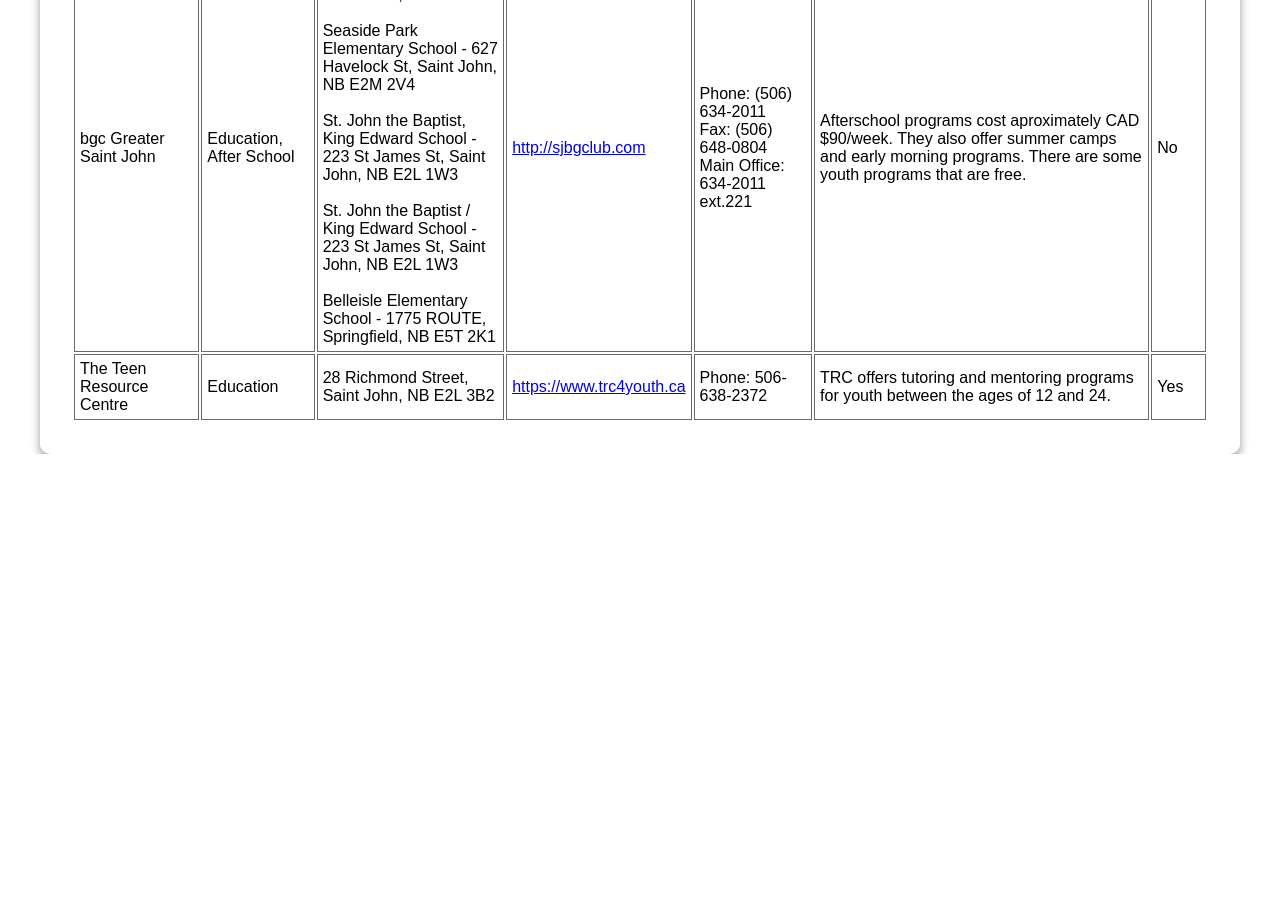
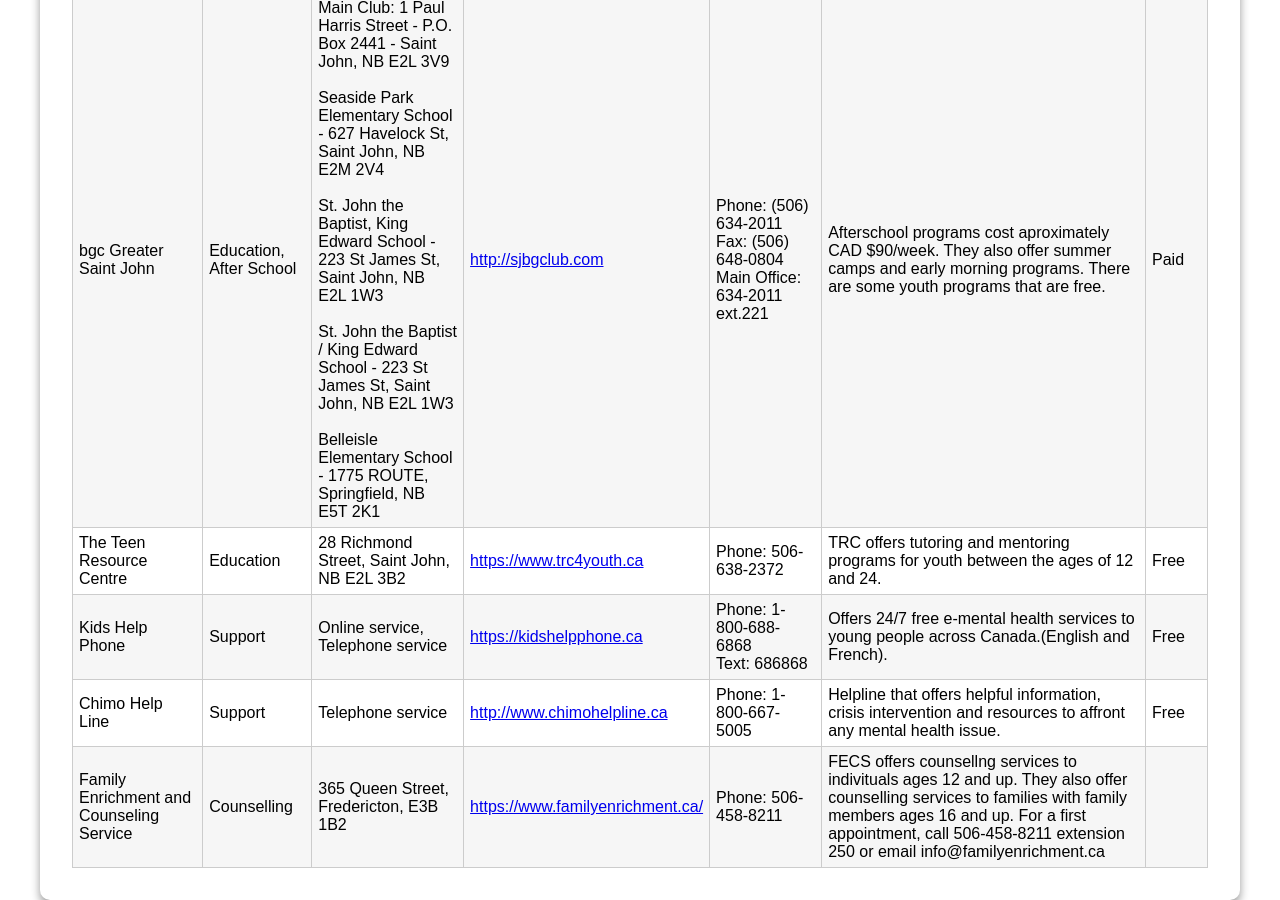
Before and after one commit to LuisCBeltran/youthsupport, a plain HTML site: page index.html in a window 1280 px wide. Shown: the part 640-1540 px from the top of the page. Before the commit the page ends 1094 px from the top, so only its background shows below. Drawn offline with Linux system fonts and the light colour scheme.

Commit message:
data base working

```diff
--- a/script.js
+++ b/script.js
@@ -6,7 +6,7 @@
         Website: '<a href="http://beemekidz.com" target="_blank">http://beemekidz.com</a>',
         Phone: 'Phone: 5063497331',
         Notes: 'Educational program on saturdays. It includes a nutritious brunch and snacks. There is also a parent education component with free childcare for the siblings. Registration must be done in advance by phone. It operates throughout the school year.',
-        Free: 'Yes',
+        Price: 'Free',
     },
     {
         Institution: 'bgc Greater Saint John',
@@ -15,7 +15,7 @@
         Website: '<a href="http://sjbgclub.com" target="_blank">http://sjbgclub.com</a>',
         Phone: 'Phone: (506) 634-2011 <br> Fax: (506) 648-0804 <br> Main Office: 634-2011 ext.221',
         Notes: 'Afterschool programs cost aproximately CAD $90/week. They also offer summer camps and early morning programs. There are some youth programs that are free.',
-        Free: 'No',
+        Price: 'Paid',
     },
     {
         Institution: 'The Teen Resource Centre',
@@ -24,7 +24,34 @@
         Website: '<a href="https://www.trc4youth.ca" target="_blank">https://www.trc4youth.ca</a>',
         Phone: 'Phone: 506-638-2372',
         Notes: 'TRC offers tutoring and mentoring programs for youth between the ages of 12 and 24.',
-        Free: 'Yes',
+        Price: 'Free',
+    },
+    {
+        Institution: 'Kids Help Phone',
+        Category: 'Support',
+        Location: 'Online service, Telephone service',
+        Website: '<a href="https://kidshelpphone.ca" target="_blank">https://kidshelpphone.ca</a>',
+        Phone: 'Phone: 1-800-688-6868 <br> Text: 686868',
+        Notes: 'Offers 24/7 free e-mental health services to young people across Canada.(English and French).',
+        Price: 'Free',
+    },
+    {
+        Institution: 'Chimo Help Line',
+        Category: 'Support',
+        Location: 'Telephone service',
+        Website: '<a href="http://www.chimohelpline.ca" target="_blank">http://www.chimohelpline.ca</a>',
+        Phone: 'Phone: 1-800-667-5005',
+        Notes: 'Helpline that offers helpful information, crisis intervention and resources to affront any mental health issue. ',
+        Price: 'Free',
+    },
+    {
+        Institution: 'Family Enrichment and Counseling Service',
+        Category: 'Counselling',
+        Location: '365 Queen Street, Fredericton, E3B 1B2',
+        Website: '<a href="https://www.familyenrichment.ca/" target="_blank">https://www.familyenrichment.ca/</a>',
+        Phone: 'Phone: 506-458-8211',
+        Notes: 'FECS offers counsellng services to indivituals ages 12 and up. They also offer counselling services to families with family members ages 16 and up. For a first appointment, call 506-458-8211 extension 250 or email info@familyenrichment.ca',
+        Price: '',
     },
 ]
 
@@ -48,7 +75,7 @@
             <td>${row.Website}</td>
             <td>${row.Phone}</td>
             <td>${row.Notes}</td>
-            <td>${row.Free}</td>
+            <td>${row.Price}</td>
         </tr>
         `
     });
@@ -69,7 +96,7 @@
         item.Website.toLowerCase().includes(e.target.value.toLowerCase()) ||
         item.Phone.toLowerCase().includes(e.target.value.toLowerCase()) ||
         item.Notes.toLowerCase().includes(e.target.value.toLowerCase()) ||
-        item.Free.toLowerCase().includes(e.target.value.toLowerCase())
+        item.Price.toLowerCase().includes(e.target.value.toLowerCase())
         );
 
         if (results.length > 0) {
@@ -85,7 +112,7 @@
                     <td>${row.Website}</td>
                     <td>${row.Phone}</td>
                     <td>${row.Notes}</td>
-                    <td>${row.Free}</td>
+                    <td>${row.Price}</td>
                 </tr>
                 `
             });
--- a/style.css
+++ b/style.css
@@ -34,8 +34,16 @@
     font-size: 1rem;
 }
 
+table {
+    border-collapse: collapse;
+}
+
 th, td {
-    border: 1px solid rgb(106, 106, 106);
-    padding: 5px;
+    border: 1px solid #ccc;
+    padding: 6px;
     margin: 0px;
 }
+
+tr:nth-child(even) {
+    background-color: rgb(246, 246, 246);
+}
```
